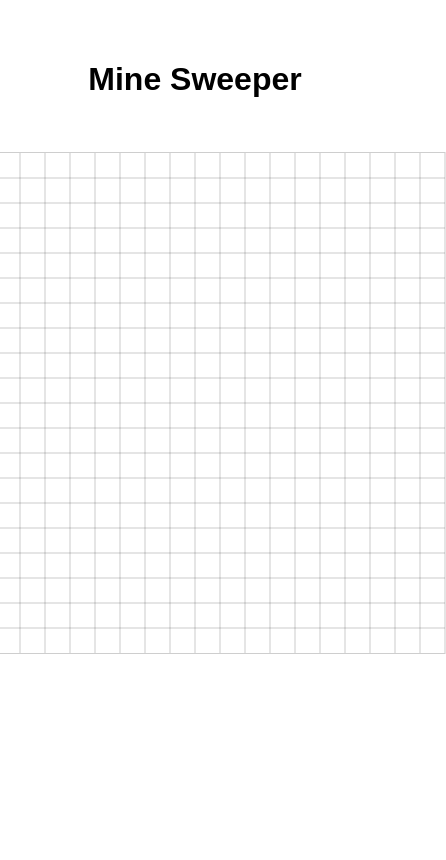
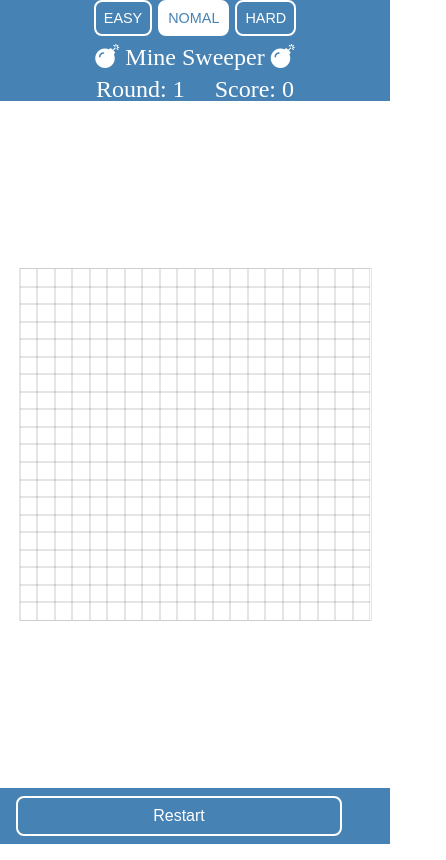
Before and after one commit to jkpark104/JS_Mini_Project, a website with bundled scripts: page minesweeper.html in a window 390 px wide. Shown: the whole page, 446 px wide, since content can reach past the window. Built offline with nearby package versions, Linux system fonts and the light colour scheme; a web font is replaced by a local one.

Commit message:
refactor: Update CSS style for responsive Web

```diff
--- a/CSS/minesweeper.css
+++ b/CSS/minesweeper.css
@@ -1,9 +1,14 @@
 @import url('./popup.css');
 :root {
-  --gameBoard-width: 500px;
+  --gameBoard-width: 80vh;
   --row: 0;
   --width-ratio: 0%;
   --font-size: calc(var(--gameBoard-width) / (var(--row) + 4));
+}
+@media screen and (max-width: 700px) {
+  :root {
+    --gameBoard-width: 90vw;
+  }
 }
 .minesweeper-title {
   padding: 2rem;
@@ -16,6 +21,7 @@
   align-items: center;
 }
 .minesweeper-board {
+  margin: 1.5em;
   width: var(--gameBoard-width);
   height: var(--gameBoard-width);
   border: 1px solid rgba(0, 0, 0, 0.1);
--- a/minesweeper.html
+++ b/minesweeper.html
@@ -5,8 +5,11 @@
     <meta http-equiv="X-UA-Compatible" content="IE=edge" />
     <meta name="viewport" content="width=device-width, initial-scale=1.0" />
     <link
-      href="https://unpkg.com/boxicons@2.0.7/css/boxicons.min.css"
       rel="stylesheet"
+      href="https://cdnjs.cloudflare.com/ajax/libs/font-awesome/5.15.4/css/all.min.css"
+      integrity="sha512-1ycn6IcaQQ40/MKBW2W4Rhis/DbILU74C1vSrLJxCq57o941Ym01SwNsOMqvEBFlcgUa6xLiPY/NS5R+E6ztJQ=="
+      crossorigin="anonymous"
+      referrerpolicy="no-referrer"
     />
     <link rel="preconnect" href="https://fonts.googleapis.com" />
     <link rel="preconnect" href="https://fonts.gstatic.com" crossorigin />
@@ -15,16 +18,45 @@
       href="https://fonts.googleapis.com/css2?family=IBM+Plex+Sans+KR:wght@400;500;600&display=swap"
       rel="stylesheet"
     />
+    <link rel="stylesheet" href="css/reset.css" />
+    <link rel="stylesheet" href="css/base.css" />
     <link rel="stylesheet" href="css/minesweeper.css" />
     <title>Mine Sweeper</title>
   </head>
   <body>
-    <div class="minesweeper-wrap">
-      <h1 class="minesweeper-title">Mine Sweeper</h1>
+    <header class="header">
+      <h1 class="title a11y-hidden">Mini Game</h1>
+      <nav class="navigation">
+        <div class="game-mode">
+          <button type="button" class="game-mode-button" data-mode="easy">
+            EASY
+          </button>
+          <button
+            type="button"
+            class="game-mode-button current-mode"
+            data-mode="nomal"
+          >
+            NOMAL
+          </button>
+          <button type="button" class="game-mode-button" data-mode="hard">
+            HARD
+          </button>
+        </div>
+        <h2 class="display display-title">
+          <i class="fas fa-bomb"></i> Mine Sweeper <i class="fas fa-bomb"></i>
+        </h2>
+        <div class="wrapper">
+          <span class="display-round">Round: 1</span>
+          <span class="display-score">Score: 0</span>
+        </div>
+      </nav>
+    </header>
+
+    <section class="minesweeper-wrap">
       <div class="minesweeper-board"></div>
-    </div>
+    </section>
 
-    <div class="modal-wrap hidden">
+    <!-- <div class="modal-wrap hidden">
       <div class="modal">
         <h2 class="title">승리/실패</h2>
         <p class="modal-content">
@@ -37,8 +69,10 @@
 
         <button class="modal-close"><i class="bx bx-x"></i></button>
       </div>
-    </div>
-
-    <script src="js/minesweeper.js"></script>
+    </div> -->
+    <footer class="footer">
+      <button type="button" class="restart">Restart</button>
+    </footer>
+    <script type="module" src="js/minesweeper.mjs"></script>
   </body>
 </html>
```
